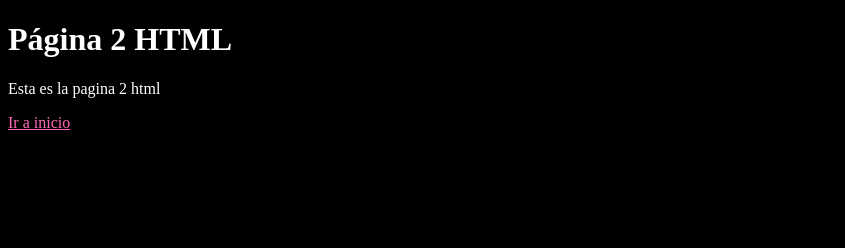
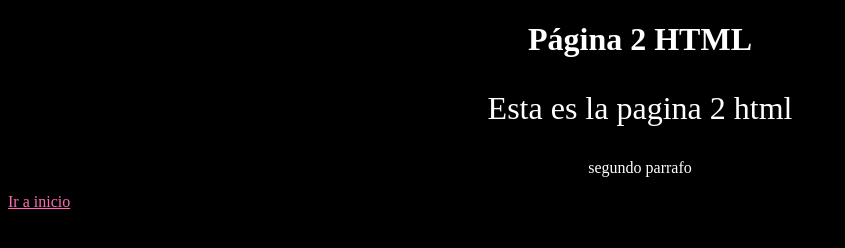
Before and after one commit to Landryx-Gmz/Aplicaciones_web_con_Flask, a plain HTML site: page ManejoWeb/pagina2.html in a window 1280 px wide. Shown: the whole page, without its empty margins (0-845 px from the left). Drawn offline with Linux system fonts and the light colour scheme.

Commit message:
Clases_y_selectores_CSS

```diff
--- a/ManejoWeb/estilos.css
+++ b/ManejoWeb/estilos.css
@@ -12,4 +12,11 @@ a{
 a:hover{
     color: yellow;
 }
+/* Clases o selectores en CSS */
+
+.texto-centrado{
+    text-align: center;
 }
+.titulo{
+    font-size: 200%;
+}
--- a/ManejoWeb/pagina2.html
+++ b/ManejoWeb/pagina2.html
@@ -6,8 +6,9 @@
     <link rel="stylesheet" href="estilos.css"/>
 </head>
 <body>
-    <h1>Página 2 HTML</h1>
-    <p>Esta es la pagina 2 html</p>
+    <h1 class="texto-centrado">Página 2 HTML</h1>
+    <p class="texto-centrado titulo">Esta es la pagina 2 html</p>
+    <p class="texto-centrado">segundo parrafo</p>
     <a href="index.html">Ir a inicio</a>
 
 </body>
```
Also changed, not shown: ManejoWeb/index.html (+2 -2 lines).
